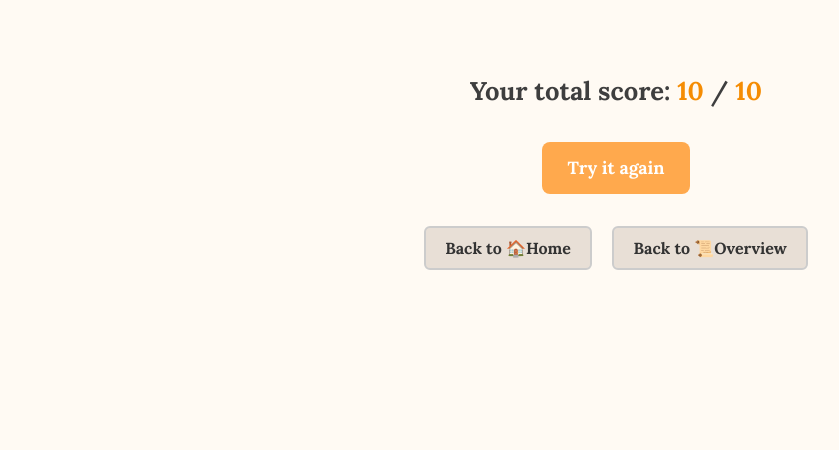
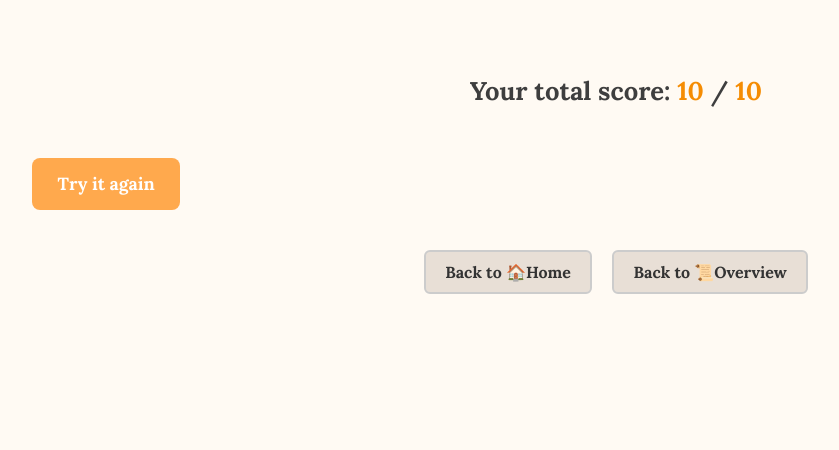
Before and after one commit to Chhheryl/Real-or-Rendered, a Flask app: template real_or_rendered_app/templates/score.html in a window 1280 px wide. Shown: the part 71-521 px from the top of the page, without its empty margins (24-863 px from the left). Run offline with Flask 3, Linux system fonts and the light colour scheme; the template is opened without the code that fills it: most values are stand-ins (such as "Sample title", 1, 10 or a date in 2020).

Commit message:
fix formatting issues and update TODO

```diff
--- a/real_or_rendered_app/static/css/style.css
+++ b/real_or_rendered_app/static/css/style.css
@@ -612,8 +612,9 @@ PAGE WRAPPER
 
 /* --- BIG ORANGE BUTTON --- */
 .btn-try-again {
-  display: block;
-  margin: 0 auto 1.5rem auto;
+  text-align: center;
+  display: inline-block;
+  margin: 1rem auto 1rem auto;
   background-color: #ffa94d; /* orange */
   border: none;
   border-radius: 8px;
@@ -622,6 +623,7 @@ PAGE WRAPPER
   font-weight: 700;
   font-size: 1.1rem;
   cursor: pointer;
+  text-decoration: none;
 }
 .btn-try-again:hover {
   background-color: #ff922b; /* slightly darker orange */
@@ -860,7 +862,7 @@ PAGE WRAPPER
 /* ---------- ZOOM MODAL ---------- */
 .zoom-modal .modal-content {
   border-radius: 8px;
-  border: none;
+  border:none;
 }
 
 .image-container {
```
Also changed, not shown: 2 other files.
